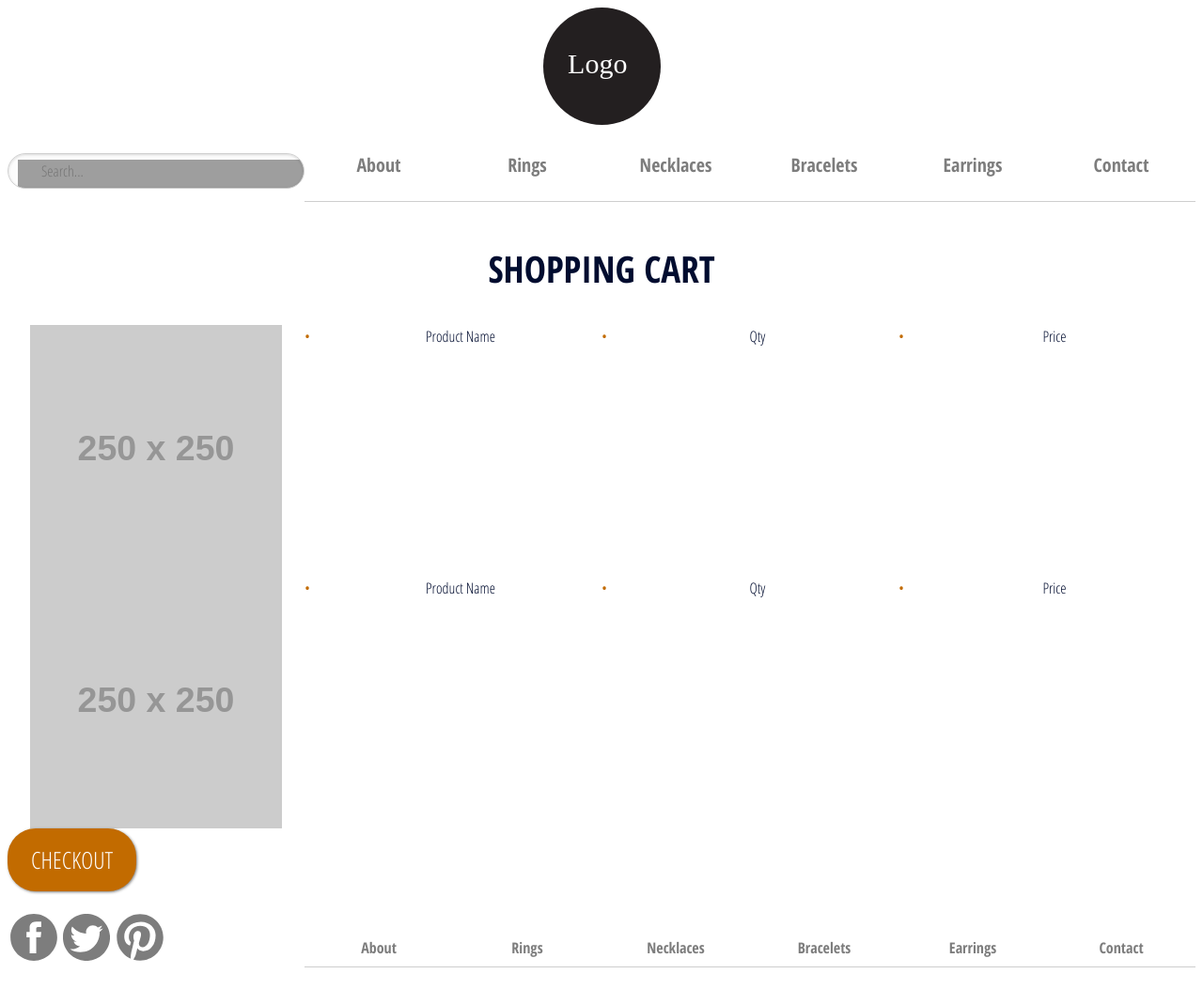
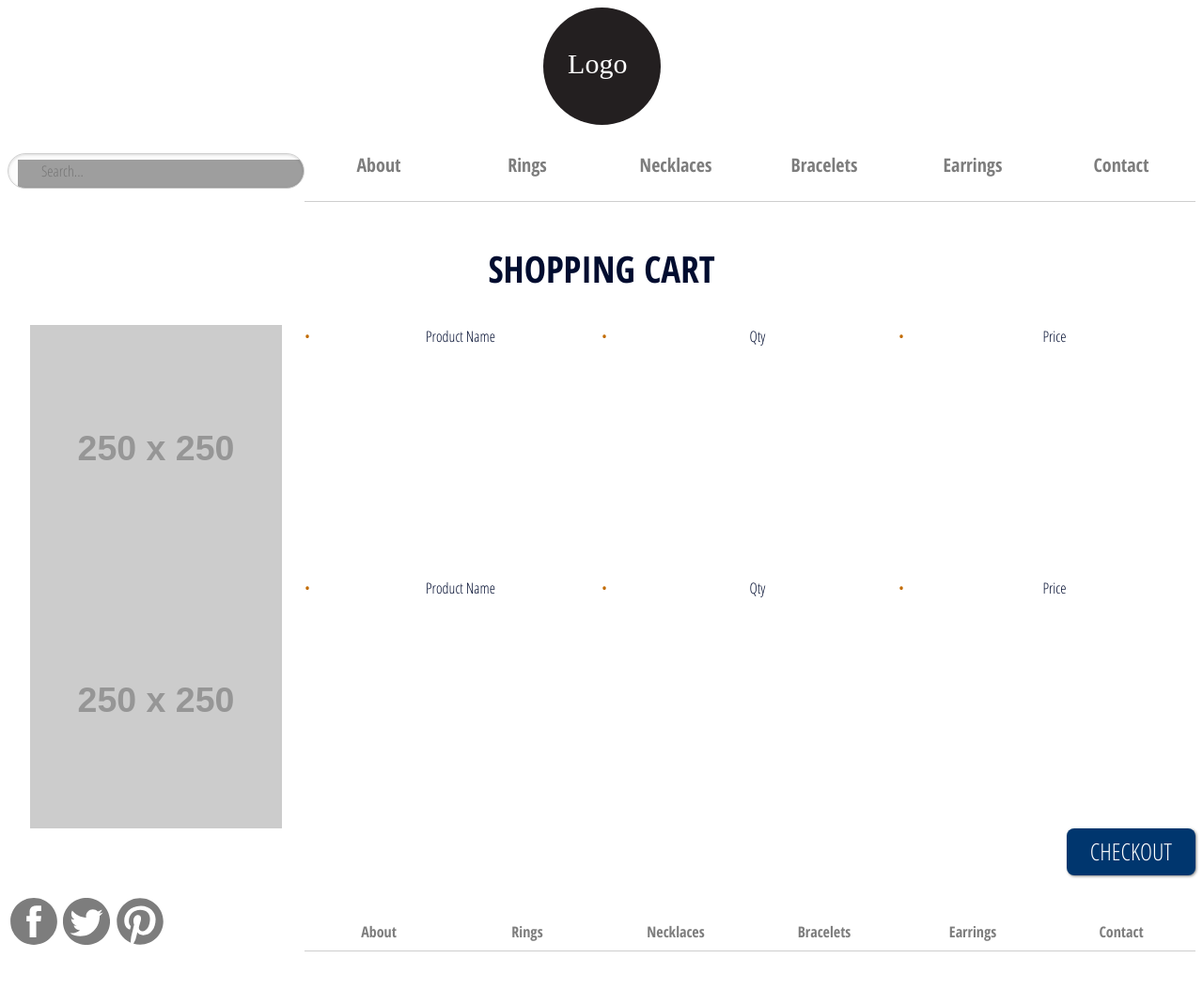
Before and after one commit to kaylaaraujo/ecommerce-website, a Jekyll site: the page built from cart.html, in a window 1280 px wide. Shown: the whole page at 94% size. Built offline with Jekyll 4.4.1, drawn with Linux system fonts in a browser that asks for light colours; Markdown is read by kramdown in place of the engine named in the settings; grey boxes are pictures that could not be loaded.

Commit message:
changed padding, margin, color, float, and border radius

```diff
--- a/css/buttons.css
+++ b/css/buttons.css
@@ -5,13 +5,15 @@
 .btn:link,
 .btn:visited {
 	display: inline-block;
-	padding: 0.75em 1em;
-	background-color: rgb(194,107,0);
-	border-radius: 30px;
+	padding: 0.4em 1em;
+	margin: 0 0 1.5rem;
+	background-color: rgb(0,54,110);
+	border-radius: 8px;
 	box-shadow: 1px 1px 3px rgba(0,0,0,0.5);
 	color: #fff;
 	font-weight: 500;
 	border: 0;
+	float: right;
 }
 
 .btn-alt,
```
